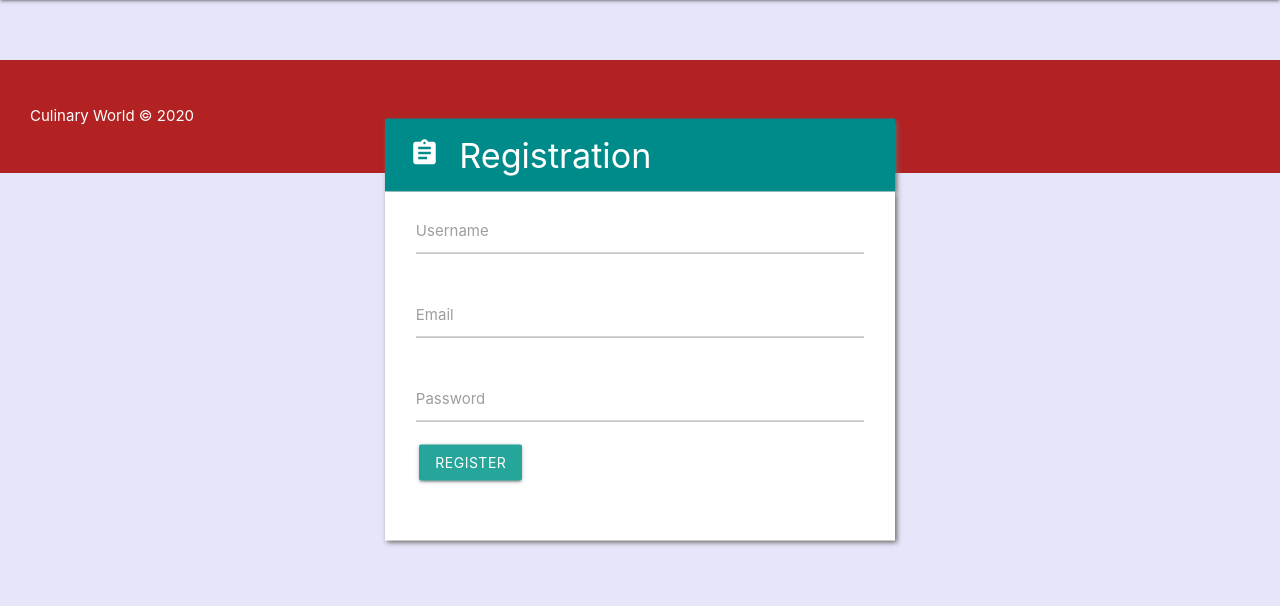
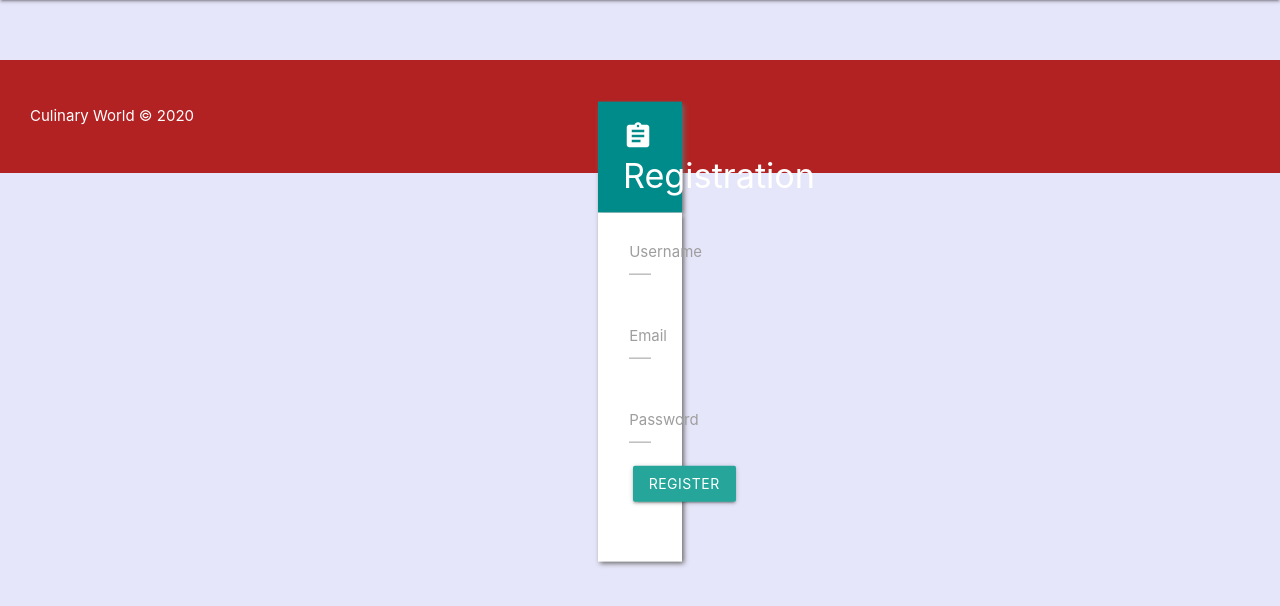
Before and after one commit to adrian80z/Culinary-World, a Flask app: page /register in a window 1280 px wide. Shown: the part 64-670 px from the top of the page. Run offline with Flask 2, Linux system fonts and the light colour scheme; some libraries are stand-ins or nearby versions.

Commit message:
column offset adjustment

```diff
--- a/templates/registration.html
+++ b/templates/registration.html
@@ -3,8 +3,7 @@
 
 <!-- registration form -->
 <div class="row center-form">
-    <div class="col s12 l10 offset-l1">
-
+    <div class="col s12 m8 offset-m2 l2 offset-l5">
         <h4><i class="small material-icons prefix">assignment</i> Registration</h4>
         <form action="{{ url_for('register') }}" method=POST class="data-box">
             <div class="input-field col s12">
```
